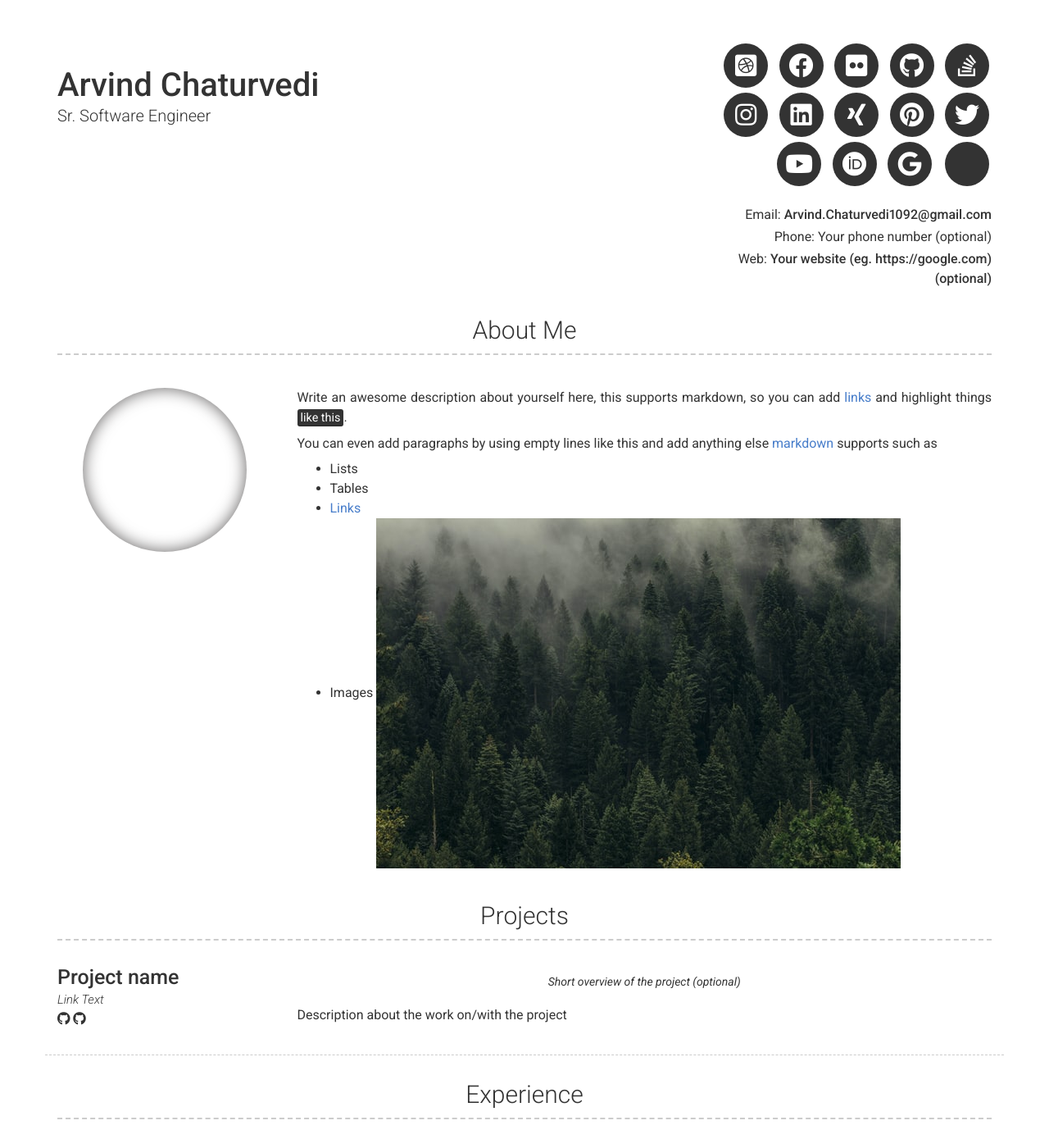
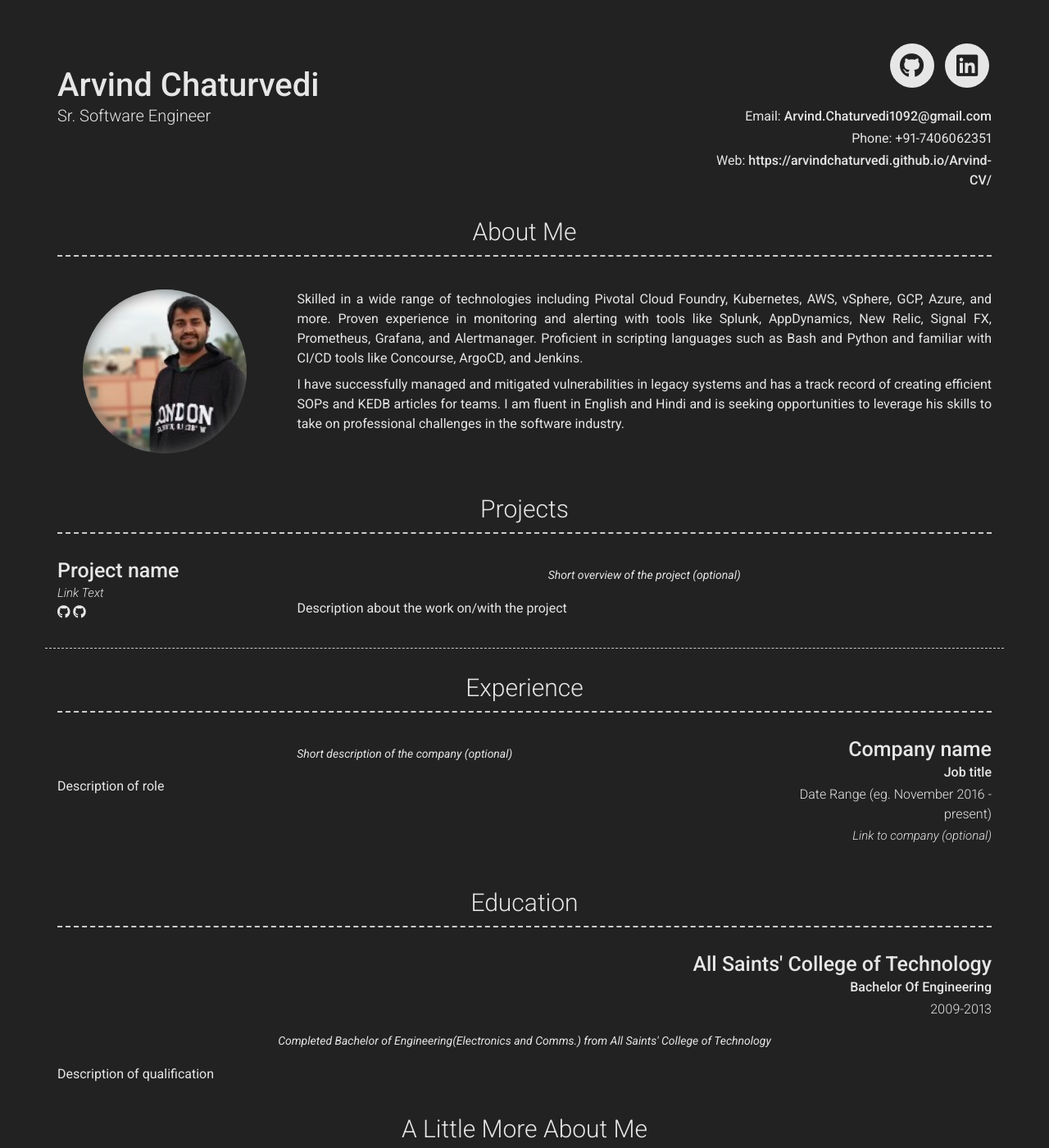
Before and after one commit to ArvindChaturvedi/Arvind-CV, a Jekyll site: the page built from index.md, in a window 1280 px wide and 1400 px high. Shown: the whole window at 82% size. Built offline with Jekyll 4.4.1, drawn with Linux system fonts in a browser that asks for light colours; nearby versions of some CDN libraries; some of the changed text lies outside the part shown.

Commit message:
Updating Config.yaml

```diff
--- a/_config.yml
+++ b/_config.yml
@@ -10,55 +10,25 @@ name: Arvind Chaturvedi
 title: Sr. Software Engineer
 email: Arvind.Chaturvedi1092@gmail.com
 # email_title: Email (Email title override)
-phone: Your phone number (optional)
+phone: +91-7406062351
 # phone_title: Phone (Phone title override)
-website: Your website (eg. https://google.com)(optional)
+website: https://arvindchaturvedi.github.io/Arvind-CV/
 # website_title: Web (Website title override)
 
 # Dark Mode (true/false/never)
-darkmode: false
+darkmode: true
 
 # Social links
-twitter_username: jekyllrb
 github_username:  jekyll
-stackoverflow_username: "00000001"
-dribbble_username: jekyll
-facebook_username: jekyll
-flickr_username: jekyll
-instagram_username: jekyll
 linkedin_username: jekyll
-xing_username: jekyll
-pinterest_username: jekyll
-youtube_username: jekyll
-orcid_username: 0000-0000-0000-0000
-googlescholar_username: D847cGsAAAAJ
-
-# Additional icon links
-additional_links:
-- title: Link name
-  icon: Font Awesome brand icon name (eg. fab fa-twitter) (https://fontawesome.com/icons?d=gallery&s=brands&m=free)
-  url: Link url (eg. https://google.com)
-# - title: another link
-#   icon: font awesome brand icon name (eg. fab fa-twitter) (https://fontawesome.com/icons?d=gallery&s=brands&m=free)
-#   url: Link url (eg. https://google.com)
-
-# Google Analytics and Tag Manager
-# Using more than one of these may cause issues with reporting
-# gtm: "GTM-0000000"
-# gtag: "UA-00000000-0"
-# google_analytics: "UA-00000000-0"
 
 # About Section
 # about_title: About Me (Use this to override about section title)
-about_profile_image: Directory of profile image (eg. images/profile.jpg)
+about_profile_image: images/Arvind-Image.png
 about_content: | # this will include new lines to allow paragraphs
-  Write an awesome description about yourself here, this supports markdown, so you can add [links](http://foobar.com) and highlight things <mark>like this</mark>.
+  Skilled in a wide range of technologies including Pivotal Cloud Foundry, Kubernetes, AWS, vSphere, GCP, Azure, and more. Proven experience in monitoring and alerting with tools like Splunk, AppDynamics, New Relic, Signal FX, Prometheus, Grafana, and Alertmanager. Proficient in scripting languages such as Bash and Python and familiar with CI/CD tools like Concourse, ArgoCD, and Jenkins.
 
-  You can even add paragraphs by using empty lines like this and add anything else [markdown](https://www.markdownguide.org/getting-started#what-is-markdown) supports such as
-    - Lists
-    - Tables
-    - <a href="google.com">Links</a>
-    - Images ![alt text](/images/landscape-trees.jpg "Trees")
+  I have successfully managed and mitigated vulnerabilities in legacy systems and has a track record of creating efficient SOPs and KEDB articles for teams. I am fluent in English and Hindi and is seeking opportunities to leverage his skills to take on professional challenges in the software industry.
 
 content:
   - title: Projects # Title for the section
@@ -97,11 +67,11 @@ content:
     layout: list
     content:
       - layout: top-right
-        title: Institution name
-        sub_title: Qualifications (eg. BA Performing Arts)
-        caption: Date Range (eg. 2016 - 2019)
+        title: All Saints' College of Technology
+        sub_title: Bachelor Of Engineering
+        caption: 2009-2013
         quote: >
-          Short institution or course description (optional)
+          Completed Bachelor of Engineering(Electronics and Comms.) from All Saints' College of Technology
         description: | # this will include new lines to allow paragraphs
           Description of qualification
   - title: A Little More About Me
```
Also changed, not shown: images/Arvind-Image.png (renamed from Arvind-Image.png), images/landscape-trees.jpg.
